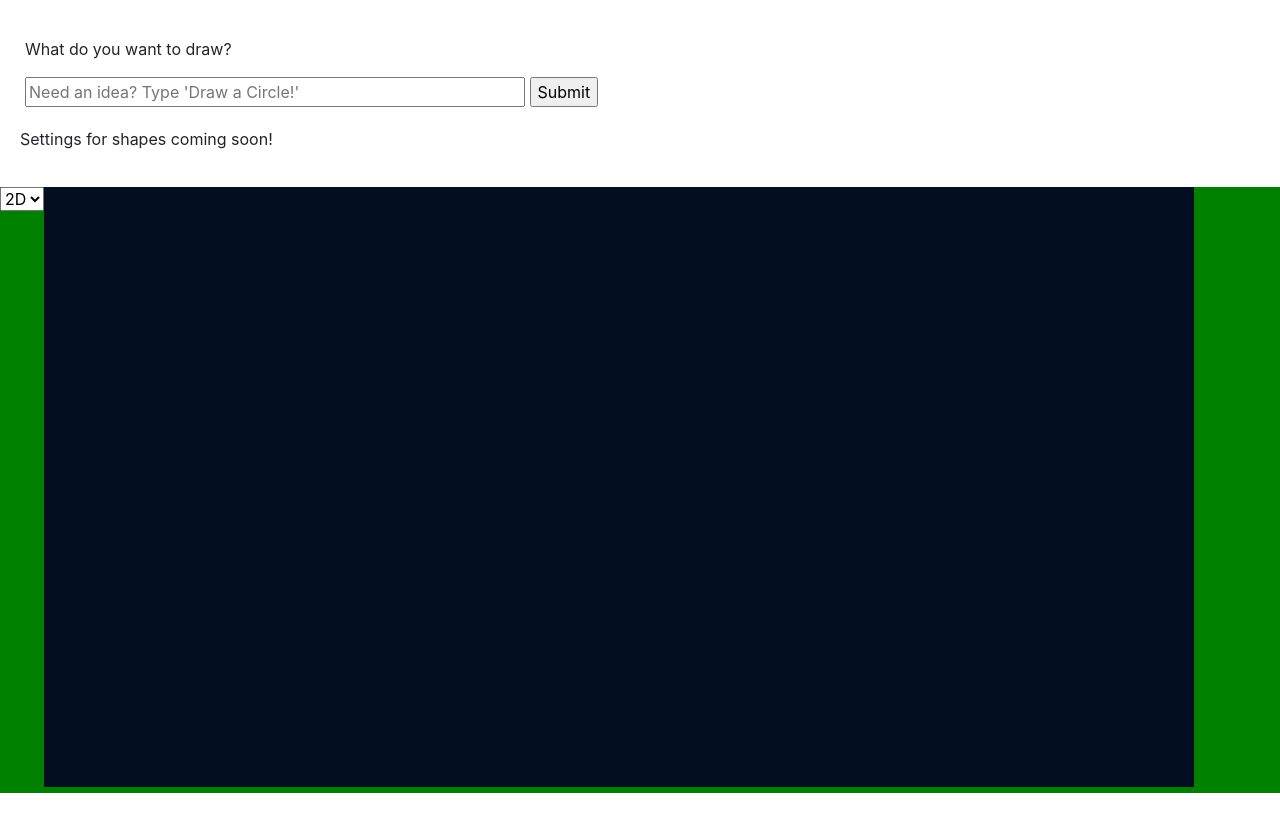
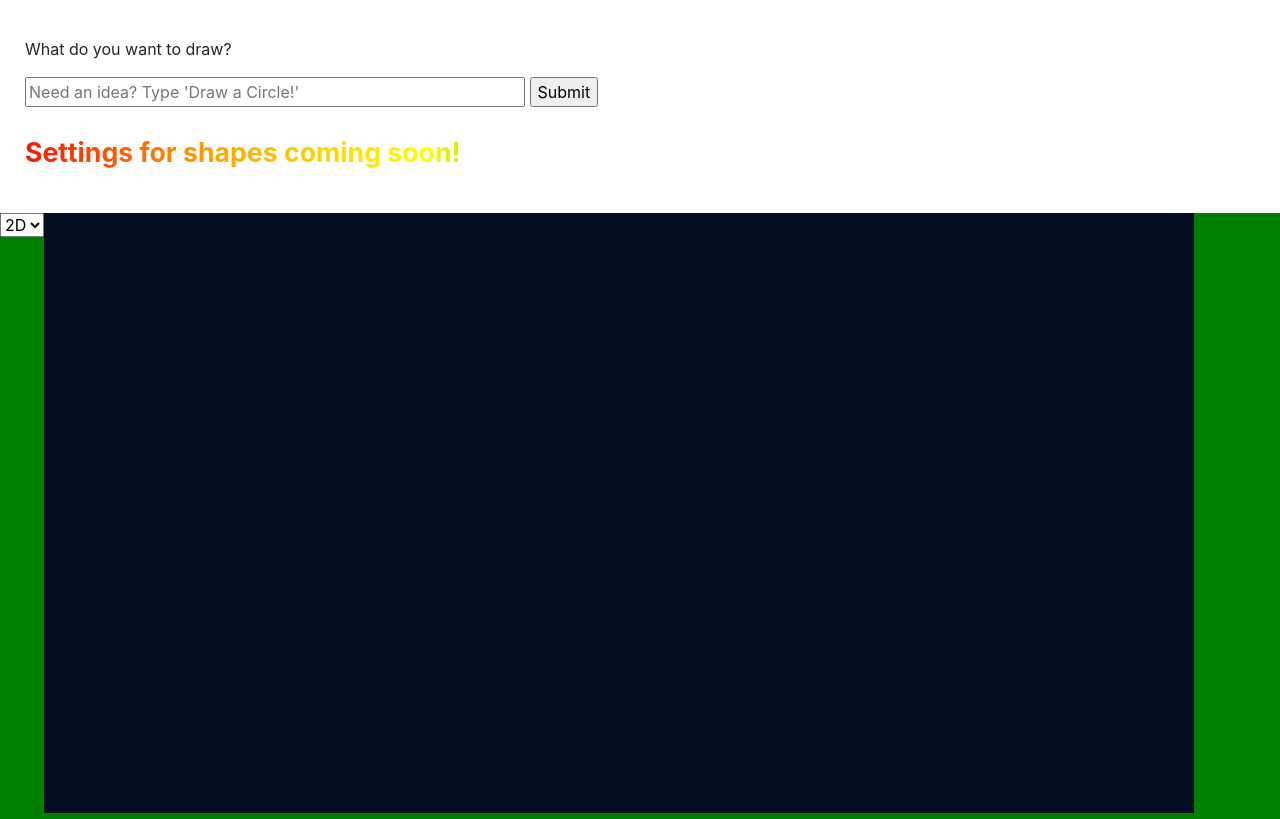
Before and after one commit to Wolfleader101/DrawMe, a website: page docs/index.html in a window 1280 px wide. Shown: the part 83-902 px from the top of the page. Before the commit the page ends 876 px from the top, so only its background shows below. Drawn offline with nearby package versions, Linux system fonts and the light colour scheme.

Commit message:
Update main.css

```diff
--- a/docs/css/main.css
+++ b/docs/css/main.css
@@ -24,5 +24,10 @@ text-align: center;
 }
 
 .CustomSect {
-  padding: 20px;
+  padding: 25px;
+  font-size: 20pt;
+  font-weight: bolder;
+  background-image: linear-gradient(to left, violet, indigo, blue, green, yellow, orange, red);
+  -webkit-background-clip: text;
+  color: transparent;
 }
```
